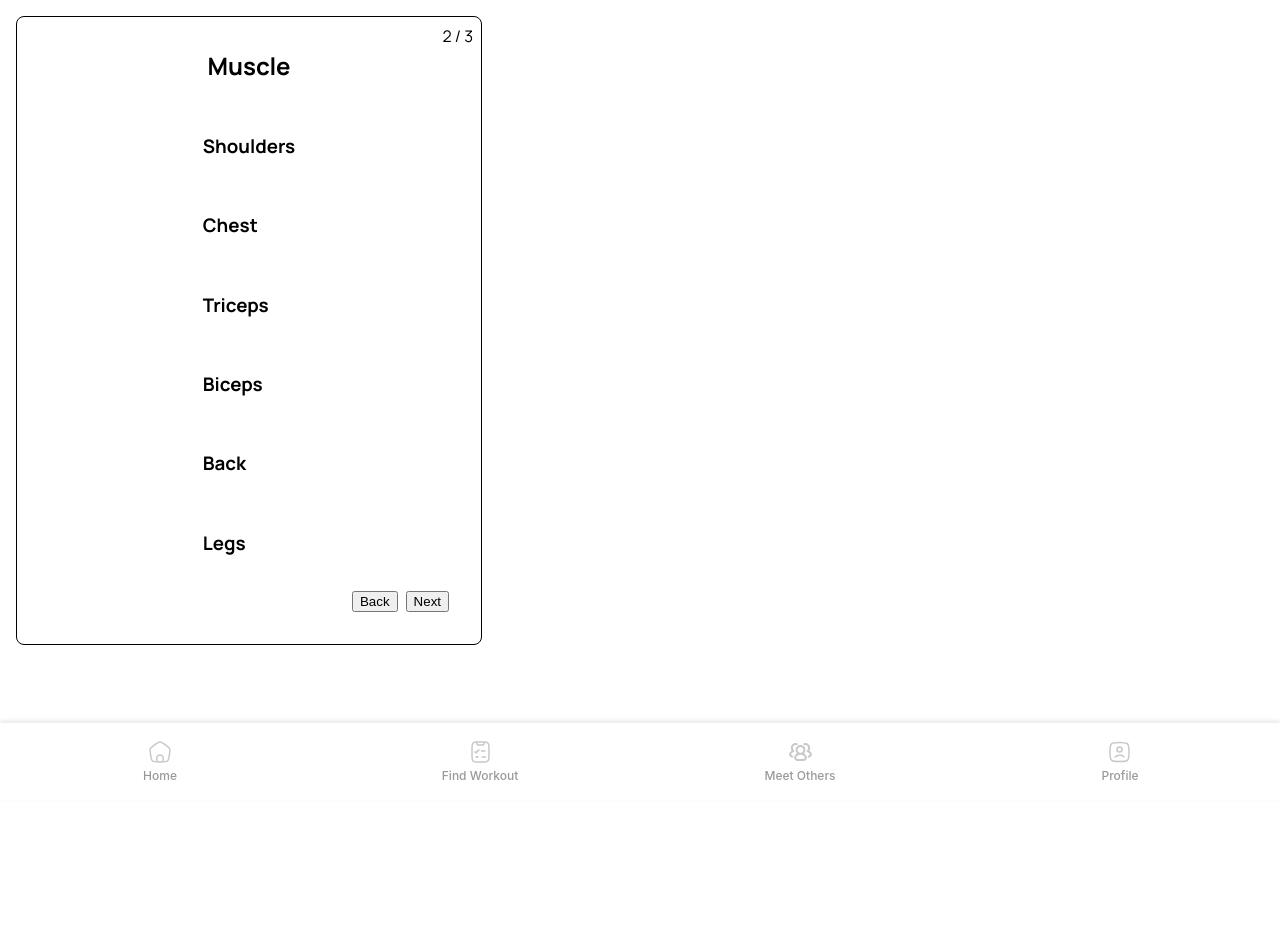
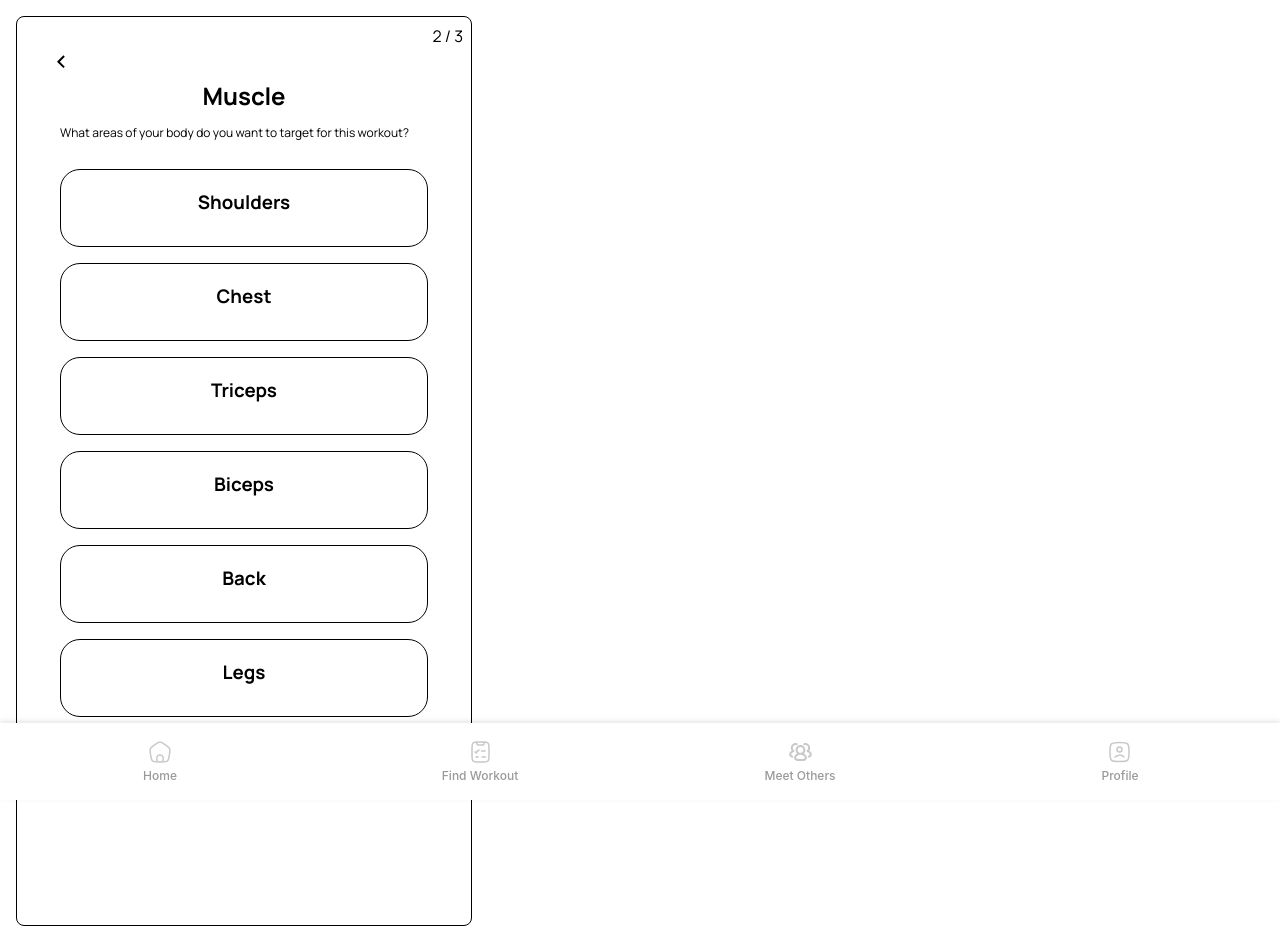
Before and after one commit to michaelhe999/TritonFit, a React (Create React App) app in the folder tritonfit/: page /createWorkout in a window 1280 px wide. Both pictures are taken after a click on the button "Next". Before the commit the page ends 800 px from the top, so only its background shows below. Built offline with nearby package versions, Linux system fonts and the light colour scheme.

Commit message:
connected find workout and create workout and added css to workout form

```diff
--- a/tritonfit/src/components/createWorkout/WorkoutForm.css
+++ b/tritonfit/src/components/createWorkout/WorkoutForm.css
@@ -1,9 +1,11 @@
 .clicked {
     background-color: #182B49;
+    color: white;
 }
 
 .unclicked {
     background-color: white;
+    color: black;
 }
 
 .subSections {
@@ -18,3 +20,20 @@
     justify-content: center;
     grid-template-columns: auto;
 }
+
+.options div {
+    border-radius: 20px;
+    width: 366px;
+    height: 76px;
+    border: 1px solid black;
+    text-align: center;
+    font-size: 16px;
+}
+
+.desc {
+    font-size: 12px;
+}
+
+.subSections {
+    margin-bottom: 0;
+}
--- a/tritonfit/src/components/createWorkout/workoutFormSteps/StepOne.tsx
+++ b/tritonfit/src/components/createWorkout/workoutFormSteps/StepOne.tsx
@@ -5,6 +5,9 @@ import { FormWrapper } from "../FormWrapper";
 export function StepOne() {
     return (
         <FormWrapper title="Gender">
+            <p className="desc">
+                Tell us your gender to better personalize your workout
+            </p>
             <SelectButton info="Female" />
             <SelectButton info="Male" />
             <SelectButton info="Neither" />
--- a/tritonfit/src/components/createWorkout/workoutFormSteps/StepThree.tsx
+++ b/tritonfit/src/components/createWorkout/workoutFormSteps/StepThree.tsx
@@ -5,6 +5,9 @@ import { FormWrapper } from "../FormWrapper";
 export function StepThree() {
     return (
         <FormWrapper title="Time">
+            <p className="desc">
+                How long are you looking to work out for?
+            </p>
             <SelectButton info="20-30 min" />
             <SelectButton info="30-50 min" />
             <SelectButton info="60 min +" />
--- a/tritonfit/src/components/createWorkout/workoutFormSteps/StepTwo.tsx
+++ b/tritonfit/src/components/createWorkout/workoutFormSteps/StepTwo.tsx
@@ -5,6 +5,9 @@ import { FormWrapper } from "../FormWrapper";
 export function StepTwo() {
     return (
         <FormWrapper title="Muscle">
+            <p className="desc">
+                What areas of your body do you want to target for this workout?
+            </p>
             <SelectButton info="Shoulders" />
             <SelectButton info="Chest" />
             <SelectButton info="Triceps" />
--- a/tritonfit/src/views/CreateWorkout.css
+++ b/tritonfit/src/views/CreateWorkout.css
@@ -12,7 +12,8 @@ header {
     margin: 1rem;
     border-radius: .5rem;
     font-family: 'Manrope';
-    width: 400px;
+    width: 390px;
+    height: 844px;
 }
 
 .stepTracker {
@@ -25,5 +26,14 @@ header {
     margin-top: 1rem;
     display: flex;
     gap: .5rem;
-    justify-content: flex-end;
+    justify-content: center;
 }
+
+.onwards, .backwards {
+    border: none;
+    background-color: #182B49;
+    color: white;
+    border-radius: 20px;
+    width: 180px;
+    height: 50px;
+}
--- a/tritonfit/src/views/CreateWorkout.tsx
+++ b/tritonfit/src/views/CreateWorkout.tsx
@@ -4,6 +4,8 @@ import "./CreateWorkout.css"
 import { StepOne } from "../components/createWorkout/workoutFormSteps/StepOne"
 import { StepTwo } from "../components/createWorkout/workoutFormSteps/StepTwo"
 import { StepThree } from "../components/createWorkout/workoutFormSteps/StepThree"
+import leftArrow from "../assets/leftArrow.svg"
+import { NavLink } from "react-router-dom"
 
 const INITIAL_DATA = {}
 
@@ -13,22 +15,26 @@ export function CreateWorkout() {
 
     function onSubmit(e: FormEvent) {
         e.preventDefault()
-        next()
+        if (!isLastStep) return next()
+        alert("Successful Workout Creation")
     }
 
     return (
         <div className="workoutForm">
             <form onSubmit={onSubmit}>
+                <div>
+                    <NavLink to="/findworkout"><img src={leftArrow} alt="leftArrow" /></NavLink>
+                </div>
                 <div className="stepTracker">
                     {stepIndex + 1} / {steps.length}
                 </div>
                 {step}
                 <div className="buttonSpace">
                     {!isFirstStep && (
-                        <button type="button" onClick={back}>
+                        <button type="button" onClick={back} className="backwards">
                             Back
                         </button>)}
-                    <button type="submit">
+                    <button type="submit" className="onwards">
                         {isLastStep ? "Submit" : "Next"}
                     </button>
                 </div>
--- a/tritonfit/src/views/FindAWorkout.module.css
+++ b/tritonfit/src/views/FindAWorkout.module.css
@@ -68,4 +68,10 @@
     background-color: #182B49;
     border: none;
     color: white;
+    text-decoration: none;
+    text-align: center;
 }
+
+.generateButton p {
+    vertical-align: middle;
+}
--- a/tritonfit/src/views/FindAWorkout.tsx
+++ b/tritonfit/src/views/FindAWorkout.tsx
@@ -5,6 +5,7 @@ import { SingleWorkout } from "../components/SingleWorkout";
 import { SearchBar } from "../components/SearchBar";
 import { Workout, Difficulty } from "../types/workout";
 import { Exercise } from "../types/exercise";
+import { NavLink } from "react-router-dom"
 
 // Exercises and workouts are hard coded until database is integrated; remove once database integrated
 const fakeExercise: Exercise[] = [
@@ -137,7 +138,7 @@ export const FindAWorkout = () => {
                 }
             </div>
 
-            <button data-testid = "generateWorkoutButton" className= {styles.generateButton}> Generate new workout</button>
+            <NavLink to="/createWorkout" data-testid = "generateWorkoutButton" className= {styles.generateButton}><p>Generate new workout</p></NavLink>
 
         </>
     );
```
Also changed, not shown: tritonfit/src/assets/leftArrow.svg (added).
